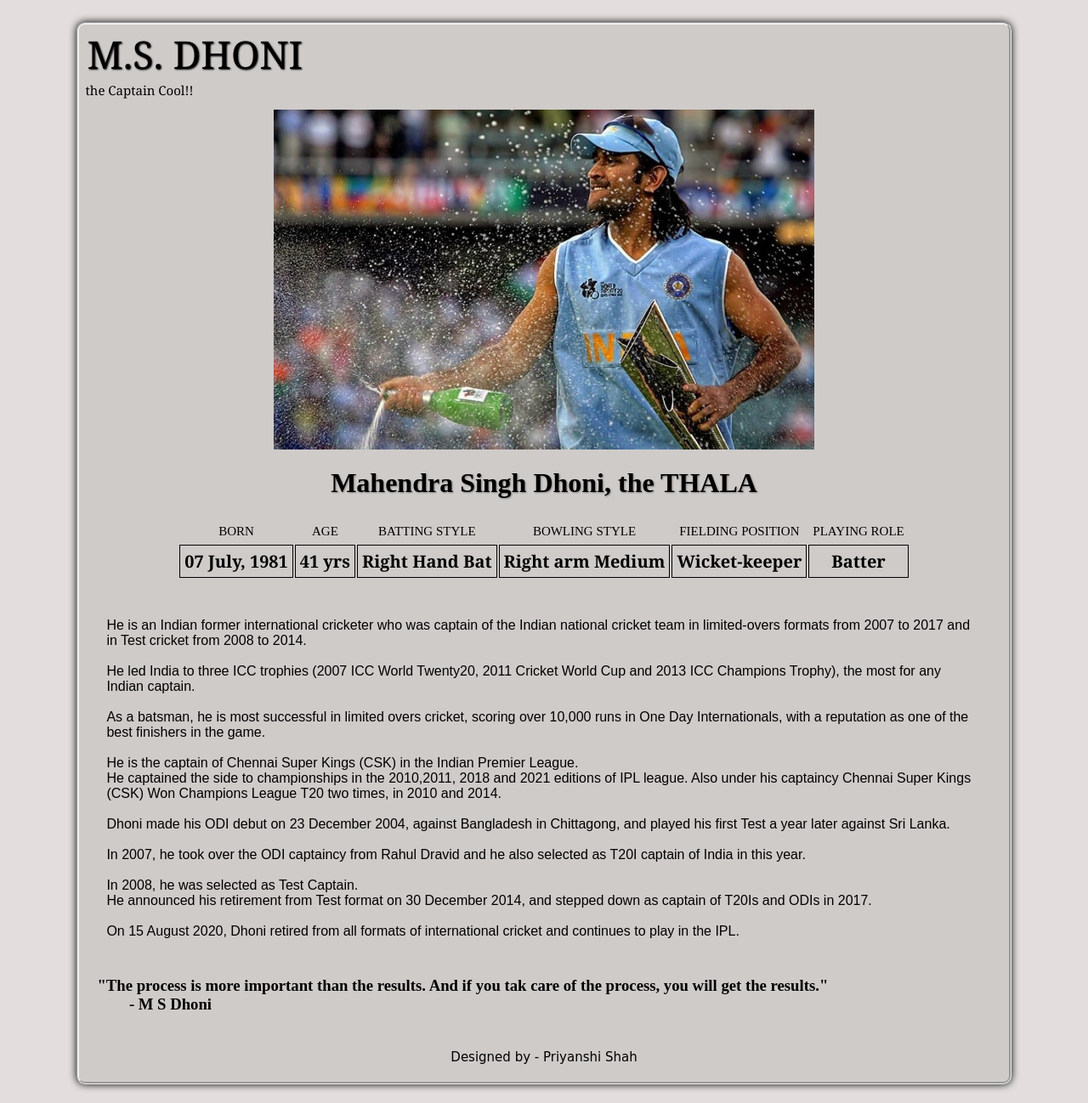
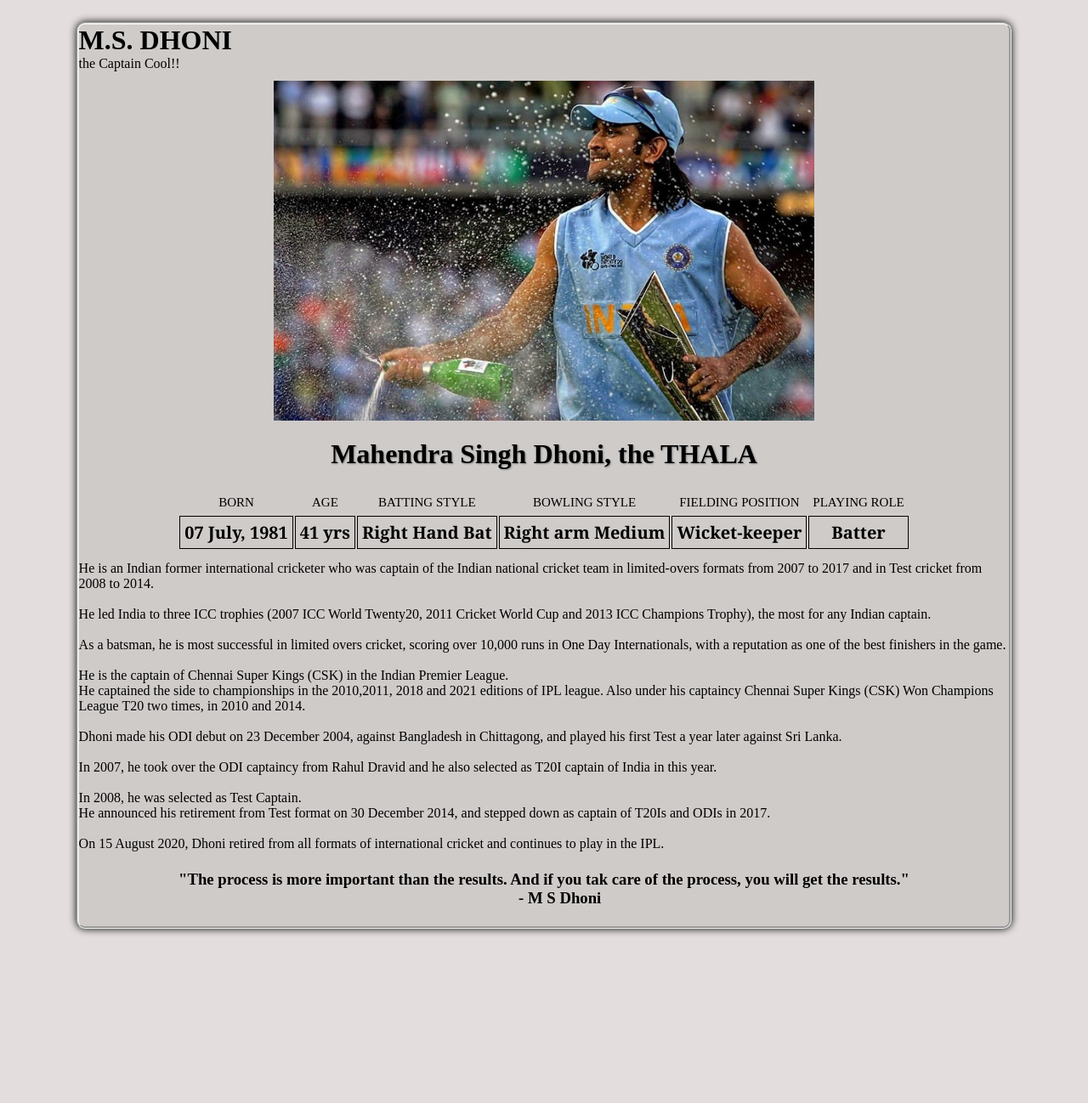
Before and after one commit to priyanshishah20/Tribute-Page, a plain HTML site: page index.html in a window 1280 px wide. Shown: the whole page at 85% size. After the commit the page ends 1119 px from the top, so only its background shows below. Drawn offline with Linux system fonts and the light colour scheme.

Commit message:
Update index.html
updated html

```diff
--- a/index.html
+++ b/index.html
@@ -11,20 +11,16 @@
 
 <style type="text/css">
     body {
-        /*  margin: 1%; */
         background-color: rgb(227, 221, 221);
         padding: 2% 7%;
-     /*   background-color: #f0efe7; */
-        /* background-image: url("dhoni.jpg");
-      filter: blur(2px); */
     }
 </style>
 
 <body>
     <main>
         <div class="container">
-            <div class="title">
-                <h1 class="h">M.S. DHONI</h1>
+            <div class="heading">
+                <h1 class="head">M.S. DHONI</h1>
                 <p>the Captain Cool!!</p>
             </div>
 
@@ -54,7 +50,7 @@
                 </tr>
             </table>
 
-            <p class="p">
+            <p class="para">
                 He is an Indian former international cricketer who was captain of the Indian national cricket team
                 in limited-overs formats from 2007 to 2017 and in Test cricket from 2008 to 2014. <br><br>
                 He led India to three ICC trophies (2007 ICC World Twenty20, 2011 Cricket World Cup and 2013 ICC
@@ -73,17 +69,12 @@
                 and ODIs in 2017. <br><br>
                 On 15 August 2020, Dhoni retired from all formats of international cricket and continues to play in the
                 IPL. <br>
-                <!--alt+shift+f - formatting doc-->
             </p>
-            <h3 class="h3">"The process is more important than the results. And if you tak care of the process, you will
+            <h3 class="h3 main">"The process is more important than the results. And if you tak care of the process, you will
                 get the
                 results." <br>
-                &emsp;&emsp;- M S Dhoni <br></h3>
-            <!--<h4 class="h4">For more details, visit <a href="https://en.wikipedia.org/wiki/MS_Dhoni">Wikipedia</a></h4>-->
+                &emsp;&emsp;- M S Dhoni</h3>
 
-            <footer>
-                <p class="footer">Designed by - Priyanshi Shah<a href="#"></a></p>
-            </footer>
         </div>
     </main>
 </body>
```
